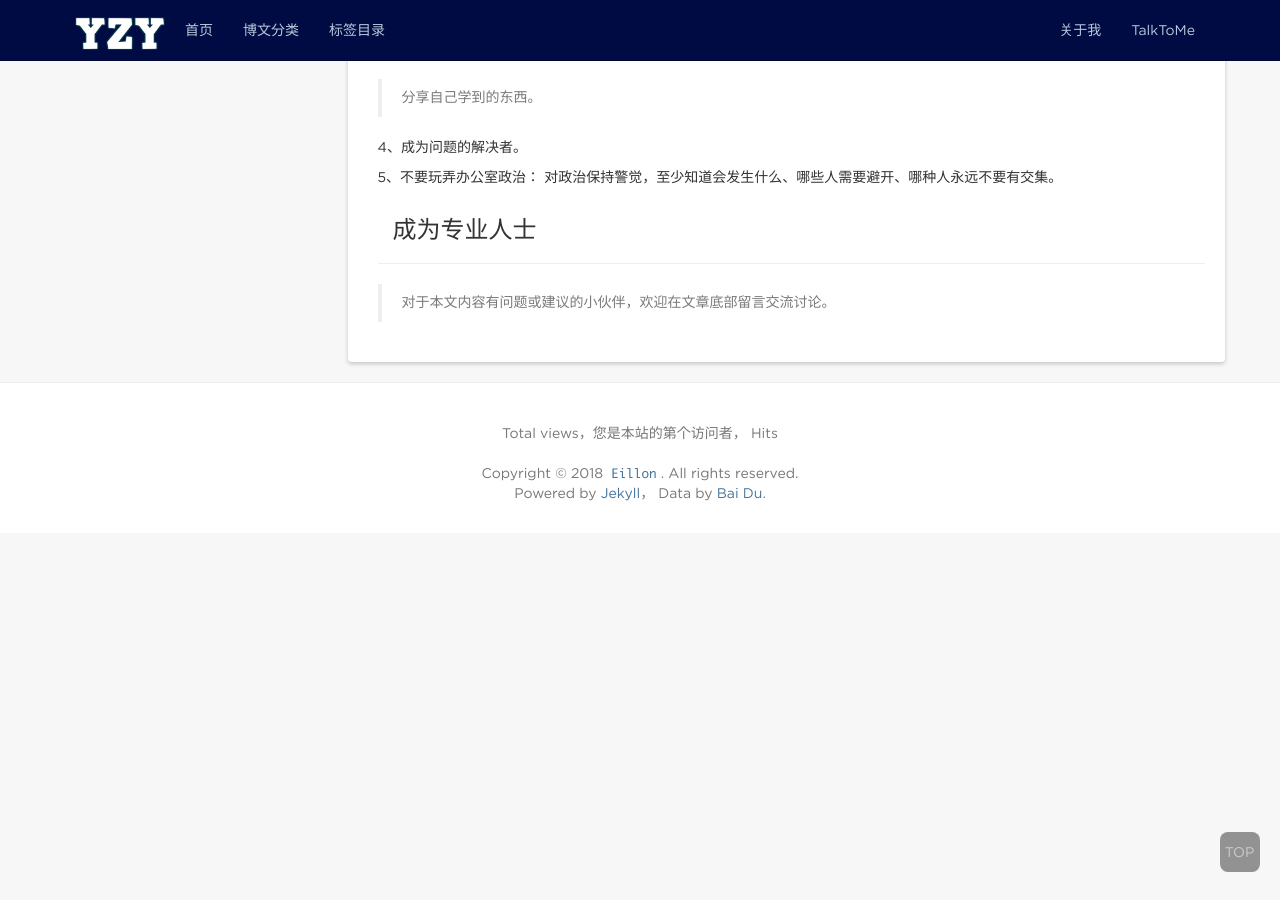
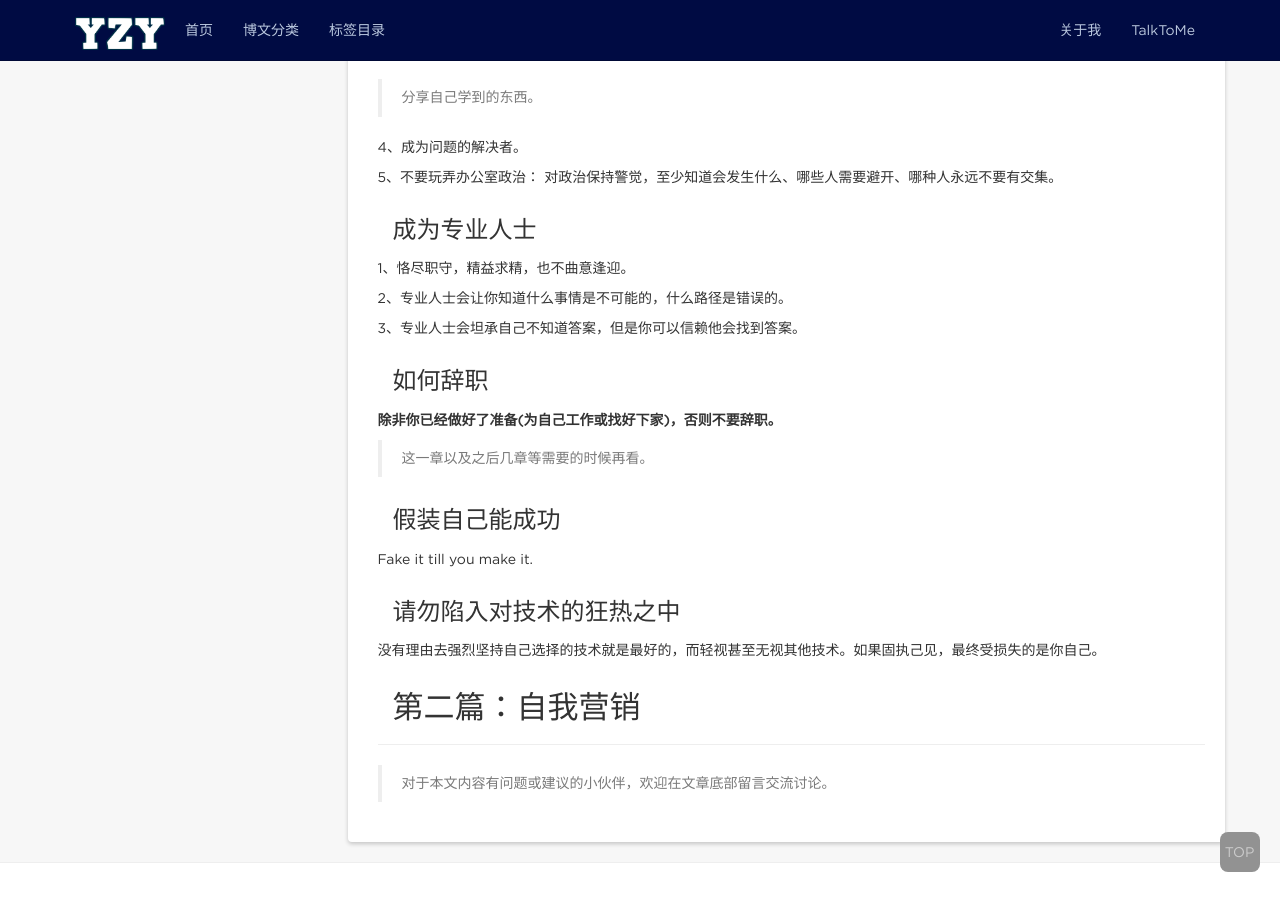
Before and after one commit to eillon/eillon.github.io, a Jekyll site: the page built from _posts/2018-09-17-读书笔记-代码之外的生存之道.md, in a window 1280 px wide and 900 px high, scrolled down 1989 px. Built offline with Jekyll 4.4.1, drawn with Linux system fonts in a browser that asks for light colours; nearby versions of some CDN libraries; comment, search, counter and statistics services are not loaded; some of the changed text lies outside the part shown.

Commit message:
add posts

```diff
--- a/_posts/2018-09-17-读书笔记-代码之外的生存之道.md
+++ b/_posts/2018-09-17-读书笔记-代码之外的生存之道.md
@@ -74,3 +74,24 @@ tags: [摘录, 持续更新]
 5、不要玩弄办公室政治： 对政治保持警觉，至少知道会发生什么、哪些人需要避开、哪种人永远不要有交集。
 
 ### 成为专业人士
+
+1、恪尽职守，精益求精，也不曲意逢迎。
+
+2、专业人士会让你知道什么事情是不可能的，什么路径是错误的。
+
+3、专业人士会坦承自己不知道答案，但是你可以信赖他会找到答案。
+
+
+### 如何辞职
+**除非你已经做好了准备(为自己工作或找好下家)，否则不要辞职。**
+> 这一章以及之后几章等需要的时候再看。
+
+
+### 假装自己能成功
+Fake it till you make it.
+
+### 请勿陷入对技术的狂热之中
+没有理由去强烈坚持自己选择的技术就是最好的，而轻视甚至无视其他技术。如果固执己见，最终受损失的是你自己。
+
+
+## 第二篇：自我营销
```
